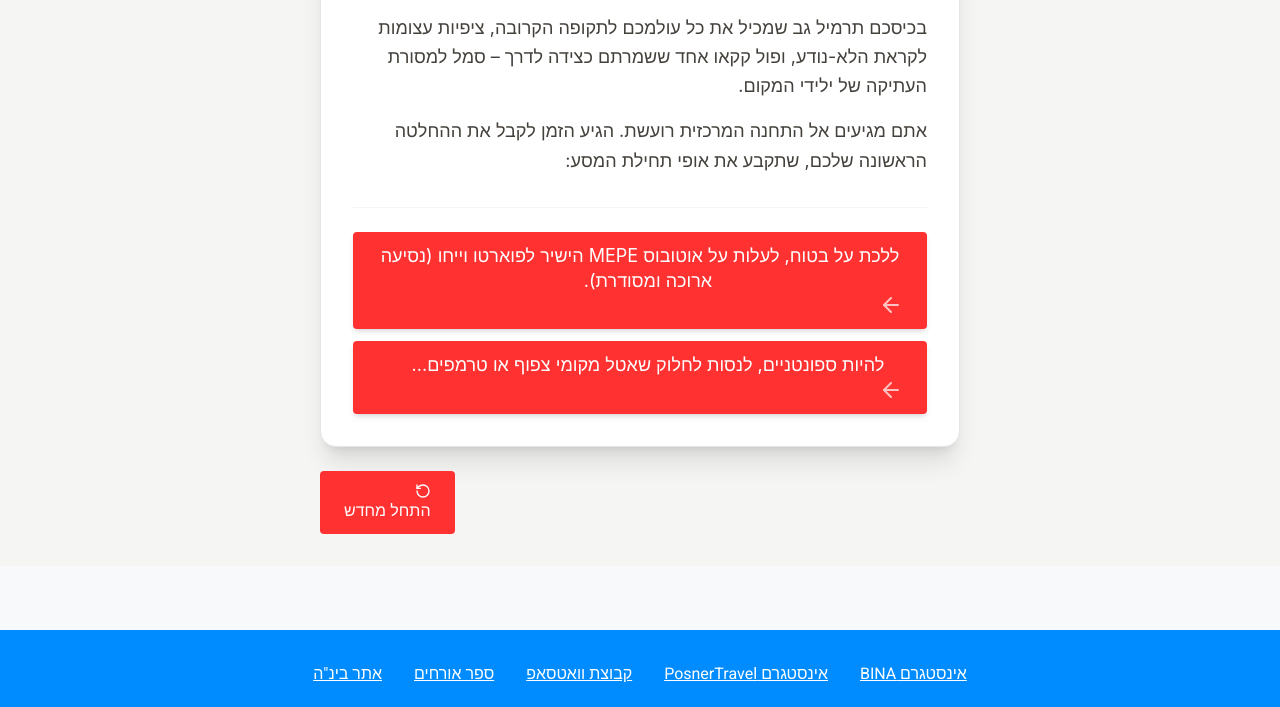
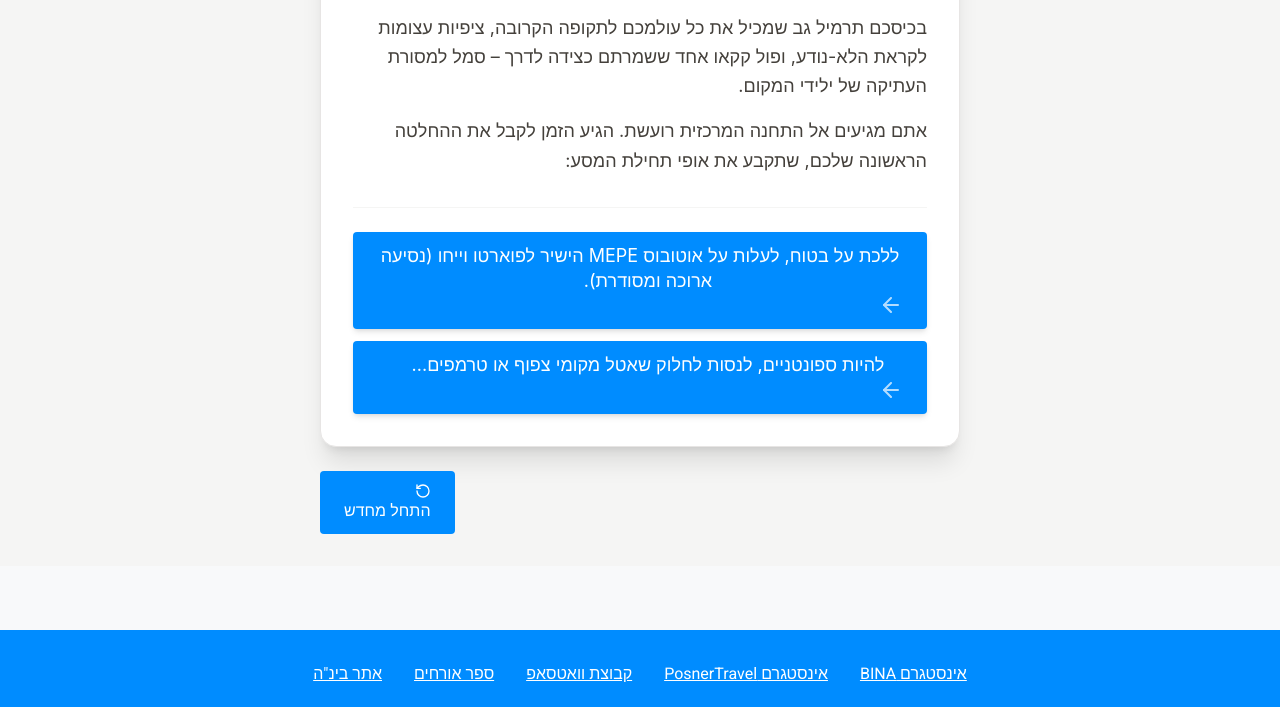
Before and after one commit to dorposner/BINA-PV, an Astro site: page /masa in a window 1280 px wide. Shown: the part 603-1310 px from the top of the page. Built offline with nearby package versions, Linux system fonts and the light colour scheme; Astro itself is replaced by a stand-in of ours.

Commit message:
Change default button color to brand blue and fix game footer buttons

```diff
--- a/src/components/JourneyGame.jsx
+++ b/src/components/JourneyGame.jsx
@@ -436,7 +436,7 @@ export default function JourneyGame() {
           {history.length > 1 ? (
             <button
               onClick={handleBack}
-              className="flex items-center gap-2 text-stone-500 hover:text-stone-800 transition px-4 py-2 rounded-lg hover:bg-stone-200"
+              className="flex items-center gap-2 text-stone-500 hover:text-stone-800 transition px-4 py-2 rounded-lg hover:bg-stone-200 bg-transparent"
             >
               <ArrowRight className="w-4 h-4" />
               חזור שלב אחורה
@@ -448,7 +448,7 @@ export default function JourneyGame() {
           {!nodeData.isEnd && (
             <button
               onClick={handleRestart}
-              className="flex items-center gap-2 text-stone-500 hover:text-red-600 transition px-4 py-2 rounded-lg hover:bg-red-50"
+              className="flex items-center gap-2 text-stone-500 hover:text-red-600 transition px-4 py-2 rounded-lg hover:bg-red-50 bg-transparent"
             >
               <RotateCcw className="w-4 h-4" />
               התחל מחדש
--- a/src/styles/global.css
+++ b/src/styles/global.css
@@ -57,7 +57,7 @@ ul {
 button,
 .button {
   display: inline-block;
-  background-color: var(--color-brand-red);
+  background-color: var(--color-brand-blue);
   color: var(--color-white);
   padding: 0.75rem 1.5rem;
   border: none;
```
